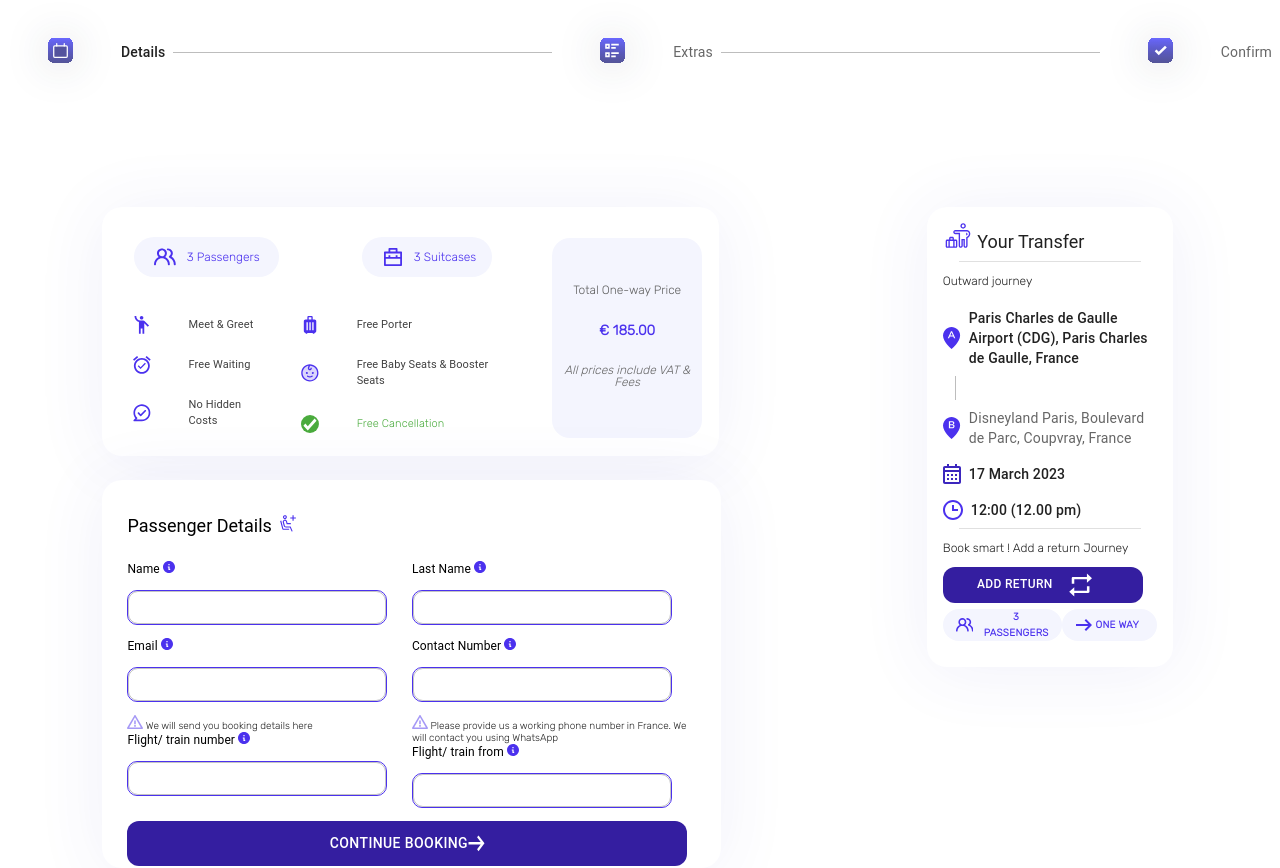
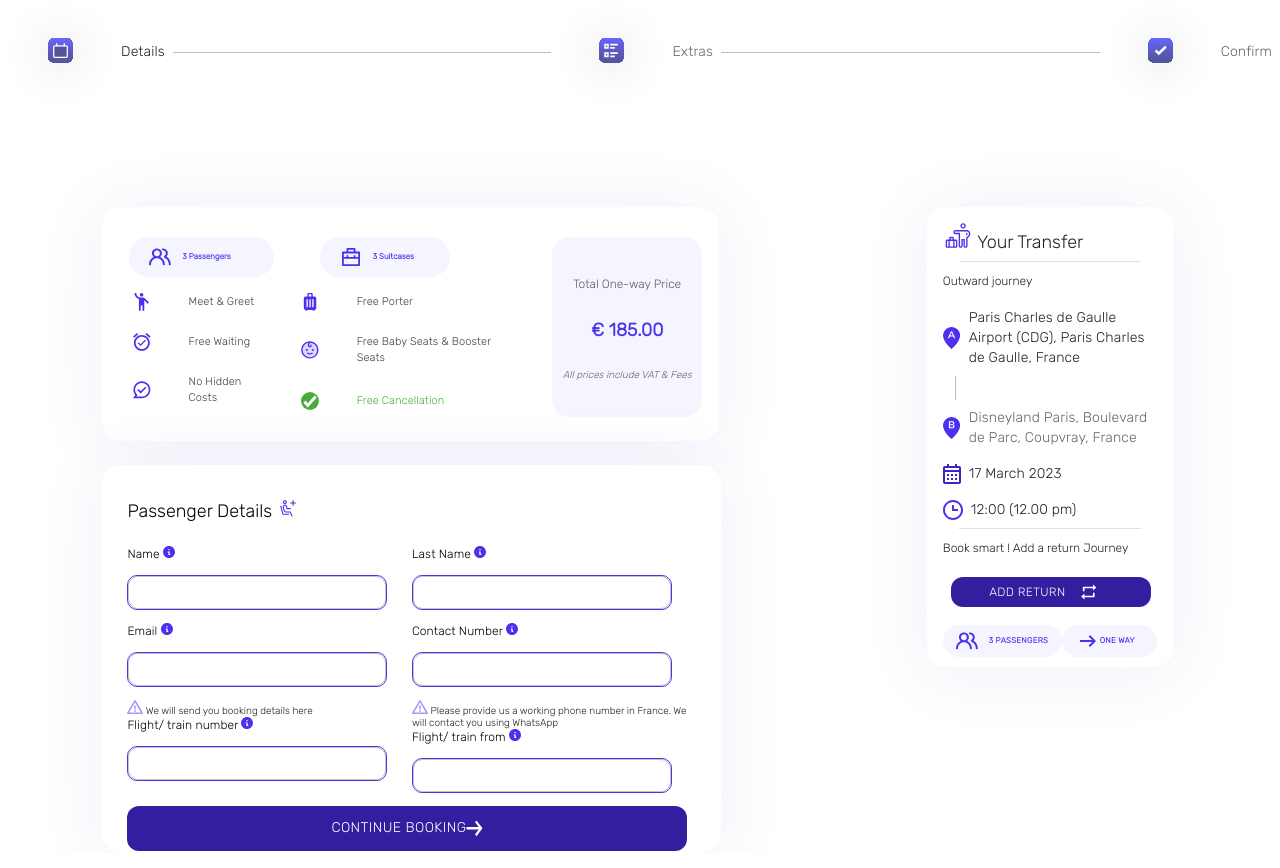
Before and after one commit to issa1997/Paris-flex-dev, a React (Create React App) app in the folder client/: page / in a window 1280 px wide. Built offline with nearby package versions, Linux system fonts and the light colour scheme.

Commit message:
xhanges in your transfer card

```diff
--- a/client/src/components/extras-component/index.css
+++ b/client/src/components/extras-component/index.css
@@ -1,3 +1,7 @@
+@import url("https://fonts.googleapis.com/css2?family=Rubik:wght@300&display=swap");
+* {
+  font-family: "Rubik", sans-serif;
+}
 .passenger-detail-card-style.css-bhp9pd-MuiPaper-root-MuiCard-root {
   width: 569px;
   height: 320px;
--- a/client/src/components/extras-component/index.tsx
+++ b/client/src/components/extras-component/index.tsx
@@ -6,7 +6,6 @@ import {
   Box,
   Grid,
   InputLabel,
-  TextField,
   Button,
 } from "@mui/material";
 import { ReactComponent as Extras } from "../../assets/icons/extras.svg";
--- a/client/src/components/passenger-detail-summary/index.css
+++ b/client/src/components/passenger-detail-summary/index.css
@@ -4,7 +4,7 @@
 }
 .card-styles.css-bhp9pd-MuiPaper-root-MuiCard-root {
   width: 589px;
-  height: 140.48px;
+  height: 125.48px;
   background: #ffffff;
   box-shadow: 0px 4px 70px rgba(62, 62, 185, 0.08);
   border-radius: 20px;
@@ -30,14 +30,14 @@
 .box-styles.passengers {
   width: 120px;
   align-items: center;
-  margin: 0 9%;
-
+  margin: 0 5% 0 8%;
+font-weight: 700 !important;
 }
 .box-styles.suitcase {
   width: 105px;
   align-items: center;
-  margin: 0 9%;
-
+  margin: 0 5% ;
+  font-weight: 700 !important;
 }
 
 .icon-styles{
@@ -49,7 +49,7 @@
   margin-top: 5px;
 }
 .list-view-styles {
-  padding: 6% 7%;
+  padding: 1% 7%;
 }
 .list-spacing{
   padding: 0% !important;
@@ -68,16 +68,16 @@
 }
 .price-box {
   width: 150px;
-  height: 175px;
+  height: 155px;
   background: #f4f5fe;
   border-radius: 18px;
-  margin: 1px 0px ;
+  margin:0px ;
   text-align: center;
   padding-top: 25px;
 }
 
 .trip-detail-style {
-  margin-top: 13%;
+  margin-top: 10%;
   font-weight: 400;
   font-size: 12px;
   line-height: 14px;
@@ -86,14 +86,14 @@
 
 .trip-price-style {
   font-weight: 700;
-  font-size: 14px;
+  font-size: 18px;
   line-height: 30px;
   color: #4b31ee;
 }
 
 .trip-tax-style {
   font-weight: 400;
-  font-size: 12px;
+  font-size: 10px;
   line-height: 12px;
   text-align: center;
   color: #676767;
--- a/client/src/components/your-transfer/index.css
+++ b/client/src/components/your-transfer/index.css
@@ -1,6 +1,6 @@
 @import url("https://fonts.googleapis.com/css2?family=Rubik:wght@300&display=swap");
 * {
-  font-family: "Rubik", sans-serif;
+  font-family: "Rubik" !important;
 }
 .main-card-style {
   position: absolute;
@@ -10,11 +10,14 @@
   box-shadow: 0px 4px 70px rgba(62, 62, 185, 0.08);
   border-radius: 20px;
 }
+.stepper-styles{
+  font-family: "Rubik", sans-serif !important;
+}
 .button-styles {
   position: absolute;
-  margin-top: 5% 8%;
+  margin: 5% 4% !important;
   width: 200px;
-  height: 36px;
+  height: 30px;
   font-size: 12px !important;
   background-color: #341ea0 !important;
   border-radius: 12px !important;
@@ -53,11 +56,11 @@
   font-weight: 700 !important;
 }
 .svg-icon {
-  width: 24px;
-  height: 24px;
+
   margin: 12px 16px;
 }
 .text-style {
+  font-size: 8px !important;
   margin: 0% 5%;
   /* vertical-align: middle; */
 }
--- a/client/src/components/your-transfer/index.tsx
+++ b/client/src/components/your-transfer/index.tsx
@@ -42,7 +42,7 @@ const YourTransfer: React.FC = () => {
         <Divider variant="middle" />
         <p className="p-text-style">Outward journey</p>
         <div>
-          <Box sx={{ maxWidth: 400 }}>
+          <Box sx={{ maxWidth: 400 }} className='stepper-styles'>
             <Stepper orientation="vertical">
               <Step key={1}>
                 <StepLabel StepIconComponent={StepA}>
```
Also changed, not shown: client/src/assets/icons/repeat.svg.
